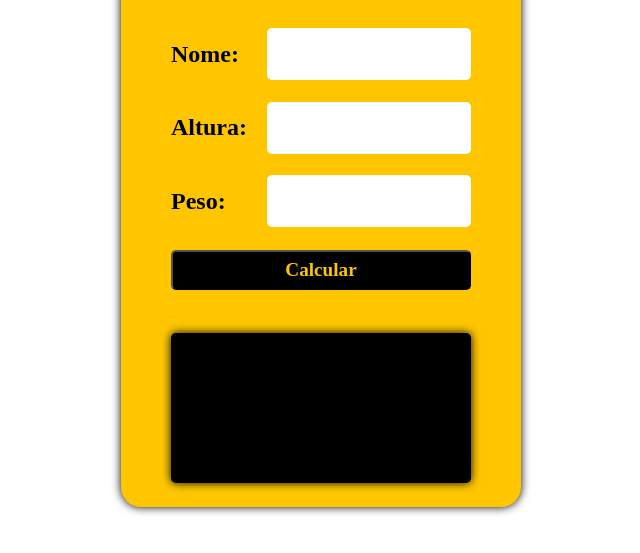
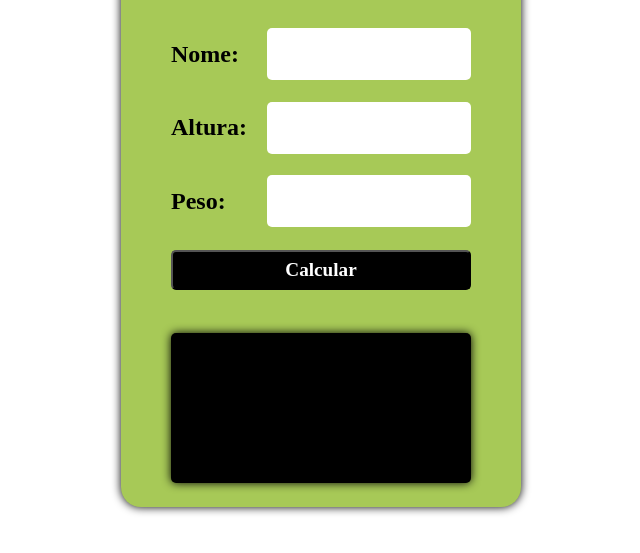
Before and after one commit to Juquinha-Teixeira/Calculadora-IMC, a plain HTML site: page index.html in a window 1280 px wide. Shown: the part 201-754 px from the top of the page, without its empty margins (327-967 px from the left). Drawn offline with Linux system fonts and the light colour scheme.

Commit message:
initial commit

```diff
--- a/css/style.css
+++ b/css/style.css
@@ -10,7 +10,7 @@ main{
   .container{
     display: flex;
     flex-direction: column;
-    background: rgb(255,198,0);
+    background: #a7c957;
     width: 400px;
     height: 600px;
     align-items: center;
@@ -56,7 +56,7 @@ main{
     height: 40px;
     font: bold 1.2rem serif;
     background: #000;
-    color: rgb(255,198,0);
+    color: white;
     outline: none;
     border-radius: 5px;
     cursor: pointer;
@@ -72,7 +72,7 @@ main{
     font: italic 1.5rem serif;
     box-shadow: 0px 0px 10px black;
     background: #000;
-    color: rgb(255,198,0);
+    color: white;
     padding: 20px;
     box-sizing: border-box;
     user-select: none;
```
